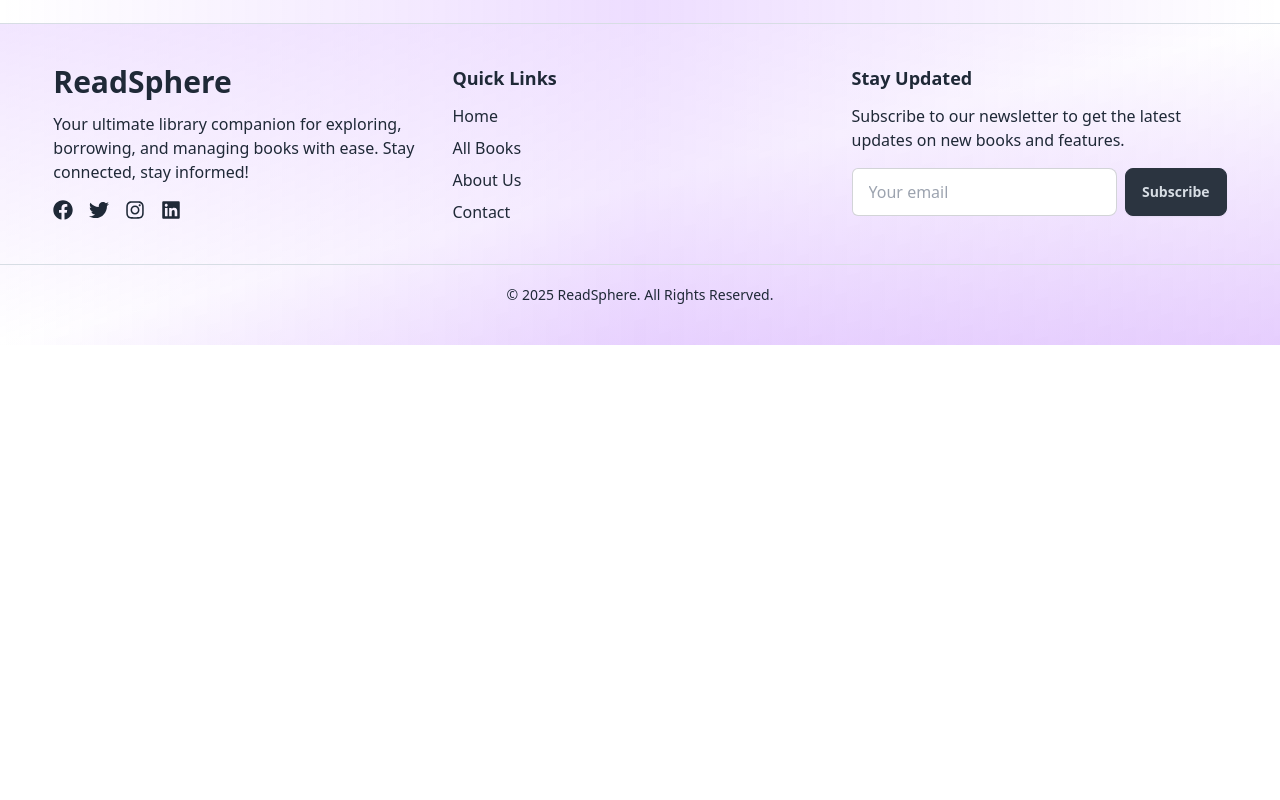
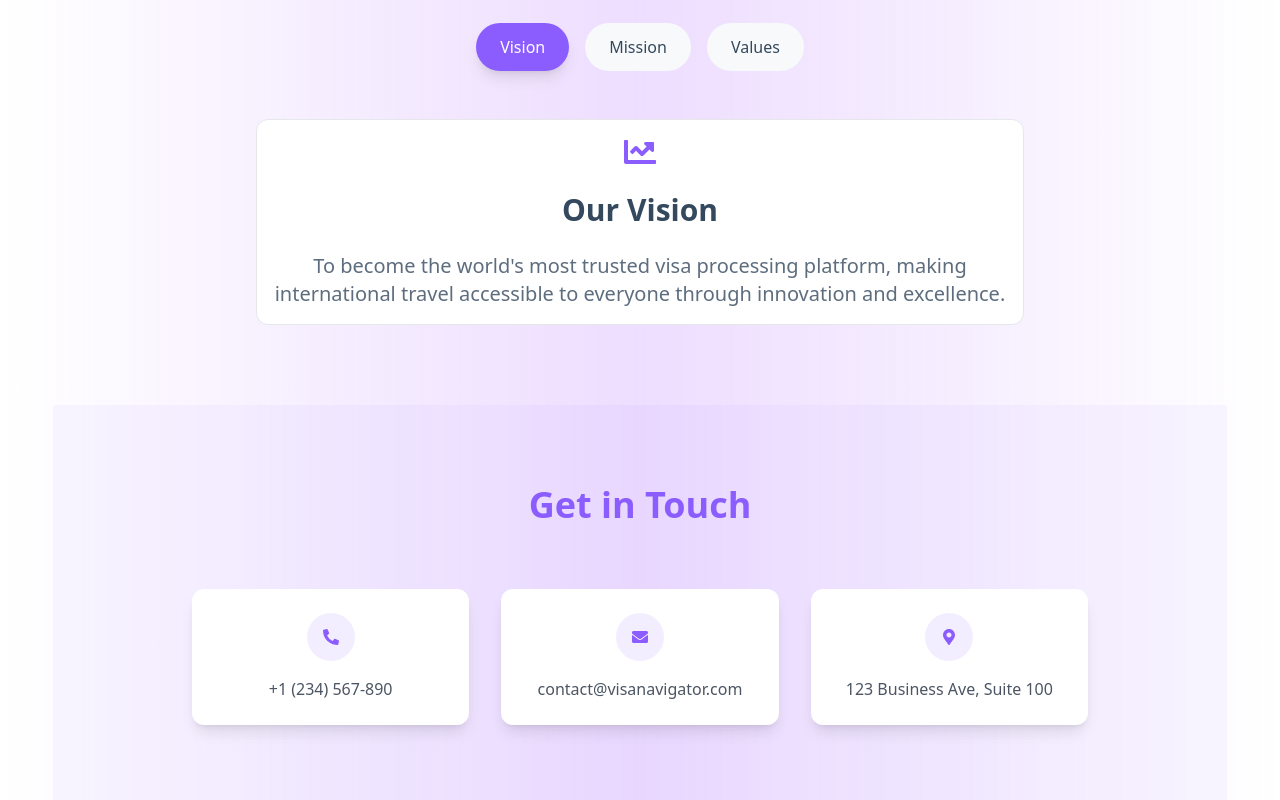
Before and after one commit to abdurrahmanmahmud5981/ReadSphere, a React (Vite) app in the folder client/: page / in a window 1280 px wide. Shown: the part 2660-3460 px from the top of the page. Before the commit the page ends 3005 px from the top, so only its background shows below. Built offline with nearby package versions, Linux system fonts and the light colour scheme; no server answers.

Commit message:
feat: enhance Home page with interactive tabs and contact section

```diff
--- a/client/src/pages/aboutUs/AboutUs.jsx
+++ b/client/src/pages/aboutUs/AboutUs.jsx
@@ -1,18 +1,27 @@
+
 import { motion } from "framer-motion";
 import { Helmet } from "react-helmet";
-import { FaPassport, FaGlobe, FaUserTie } from "react-icons/fa";
+import {
+  FaPassport,
+  FaGlobe,
+
+  FaUserTie,
+
+} from "react-icons/fa";
 
 const AboutUs = () => {
+
+
   const fadeInUp = {
-    initial: { opacity: 0, y: 60 },
+    initial: { opacity: 0, y: 80 },
     animate: { opacity: 1, y: 0 },
-    transition: { duration: 0.6 },
+    transition: { duration: 0.8, ease: "easeOut" },
   };
 
   const staggerContainer = {
     animate: {
       transition: {
-        staggerChildren: 0.2,
+        staggerChildren: 0.3,
       },
     },
   };
@@ -29,117 +38,103 @@ const AboutUs = () => {
       icon: <FaPassport className="w-12 h-12 text-primary" />,
       title: "Expert Visa Processing",
       description:
-        "Streamlined application handling with real-time tracking and professional guidance throughout your journey.",
+        "Streamlined application handling with real-time tracking and professional guidance.",
     },
     {
       icon: <FaGlobe className="w-12 h-12 text-primary" />,
       title: "Global Network",
       description:
-        "Extensive partnerships with embassies and consulates worldwide, ensuring smooth processing across borders.",
+        "Extensive partnerships with embassies and consulates worldwide.",
     },
     {
       icon: <FaUserTie className="w-12 h-12 text-primary" />,
       title: "Dedicated Support",
-      description:
-        "Personal visa consultants available to guide you through requirements and documentation.",
+      description: "Personal visa consultants available 24/7 to guide you.",
     },
   ];
 
   return (
-    <div className="min-h-screen bg-base-100">
+    <div className="min-h-screen ">
       <Helmet>
         <title>
-          About Visa Navigator - Your Trusted Visa Processing Partner
+          About Visa Navigator - Your Premium Visa Processing Partner
         </title>
-        <meta
-          name="description"
-          content="Learn about Visa Navigator's professional visa processing services, global network, and commitment to excellence in international travel documentation."
-        />
       </Helmet>
 
       {/* Hero Section */}
       <motion.div
         initial={{ opacity: 0 }}
         animate={{ opacity: 1 }}
-        className="relative bg-primary/5 py-20"
+        className="relative min-h-[60vh] flex items-center justify-center overflow-hidden bg-gradient-to-r from-primary/5 to-primary/10"
       >
-        <div className="container mx-auto px-4">
+        <div className="container mx-auto px-4 relative z-10">
           <motion.div {...fadeInUp} className="text-center max-w-4xl mx-auto">
-            <h1 className="text-5xl md:text-6xl font-bold mb-6 bg-gradient-to-r from-primary to-primary/70 text-transparent bg-clip-text">
-              Simplifying Global Mobility
+            <h1 className="text-6xl md:text-7xl font-bold mb-6 text-primary">
+              Transforming Visa Processing
             </h1>
-            <p className="text-xl md:text-2xl text-base-content/80 mb-8">
-              Your premiere destination for seamless visa processing and expert
-              travel documentation services.
+            <p className="text-2xl md:text-3xl text-gray-600 mb-8">
+              Where Innovation Meets Excellence in Travel Documentation
             </p>
           </motion.div>
         </div>
       </motion.div>
+
       {/* Statistics Section */}
       <motion.div
         variants={staggerContainer}
         initial="initial"
         animate="animate"
-        className="container mx-auto px-4 py-16"
+        className="container mx-auto px-4 py-20"
       >
         <div className="grid grid-cols-2 md:grid-cols-4 gap-8">
           {statistics.map((stat, index) => (
-            <motion.div key={index} variants={fadeInUp} className="text-center">
-              <h3 className="text-4xl font-bold text-primary mb-2">
+            <motion.div
+              key={index}
+              whileHover={{ scale: 1.05 }}
+              className="text-center p-6 rounded-xl bg-white border border-primary/20 hover:border-primary shadow-lg hover:shadow-xl transition-all duration-300"
+            >
+              <div className="mb-4">
+                <span className="text-2xl font-bold text-primary">
                   {stat.value}
-              </h3>
-              <p className="text-base-content/70">{stat.label}</p>
+                </span>
+              </div>
+              <p className="text-gray-600">{stat.label}</p>
             </motion.div>
           ))}
         </div>
       </motion.div>
-      {/* Mission Statement */}
-      <motion.div
-        initial={{ opacity: 0 }}
-        animate={{ opacity: 1 }}
-        transition={{ duration: 0.8, delay: 0.4 }}
-        className="bg-primary/5 py-20"
-      >
-        <div className="container mx-auto px-4">
-          <div className="max-w-4xl mx-auto text-center">
-            <h2 className="text-3xl md:text-4xl font-bold mb-8">Our Mission</h2>
-            <p className="text-lg md:text-xl text-base-content/80 leading-relaxed">
-              To revolutionize the visa application process through innovative
-              technology and exceptional service. We&apos;re committed to making
-              international travel documentation accessible, efficient, and
-              stress-free for individuals and businesses worldwide.
-            </p>
-          </div>
-        </div>
-      </motion.div>
 
-      {/* Features Section */}
+      {/* Features */}
       <motion.div
         variants={staggerContainer}
         initial="initial"
         animate="animate"
-        className="bg-base-200 py-20"
+        className="container mx-auto px-4 py-20"
       >
-        <div className="container mx-auto px-4">
         <motion.h2
           variants={fadeInUp}
-            className="text-3xl md:text-4xl font-bold text-center mb-16"
+          className="text-4xl font-bold text-center mb-16 text-primary"
         >
-            Why Choose Visa Navigator?
+          Our Services
         </motion.h2>
         <div className="grid grid-cols-1 md:grid-cols-3 gap-12">
           {features.map((feature, index) => (
             <motion.div
               key={index}
-                variants={fadeInUp}
-                className="bg-base-100 rounded-xl p-8 shadow-xl hover:shadow-2xl transition-all duration-300 transform hover:-translate-y-2"
+              whileHover={{ scale: 1.03 }}
+              className={`bg-white rounded-xl p-8 shadow-xl hover:shadow-2xl transition-all duration-300
+                   "border border-primary/20"
+              }`}
             >
-                <div className="mb-6">{feature.icon}</div>
-                <h3 className="text-xl font-bold mb-4">{feature.title}</h3>
-                <p className="text-base-content/70">{feature.description}</p>
+              <motion.div transition={{ duration: 0.5 }} className="mb-6">
+                {feature.icon}
+              </motion.div>
+              <h3 className="text-xl font-bold mb-4 text-primary">
+                {feature.title}
+              </h3>
+              <p className="text-gray-600">{feature.description}</p>
             </motion.div>
           ))}
-          </div>
         </div>
       </motion.div>
     </div>
--- a/client/src/pages/home/Home.jsx
+++ b/client/src/pages/home/Home.jsx
@@ -5,11 +5,21 @@ import Slider from "../../components/Slider";
 import Statistics from "../../components/Statistics";
 import useAuth from "../../hooks/useAuth";
 import LoadingSpinner from "../../components/LoadingSpinner";
-import { FaChartLine, FaClock, FaHandshake } from "react-icons/fa";
-import { motion } from "framer-motion";
-
+import {
+  FaChartLine,
+  FaClock,
+  FaEnvelope,
+  FaHandshake,
+  FaMapMarkerAlt,
+  FaMedal,
+  FaPhoneAlt,
+  FaUsers,
+} from "react-icons/fa";
+import { AnimatePresence, motion } from "framer-motion";
+import { useState } from "react";
 const Home = () => {
   const { loader } = useAuth();
+  const [activeTab, setActiveTab] = useState("vision");
   if (loader) return <LoadingSpinner />;
 
   const values = [
@@ -41,8 +51,30 @@ const Home = () => {
   const fadeInUp = {
     initial: { opacity: 0, y: 60 },
     animate: { opacity: 1, y: 0 },
-    transition: { duration: 0.6 }
+    transition: { duration: 0.6 },
   };
+
+  const tabContent = {
+    vision: {
+      title: "Our Vision",
+      content:
+        "To become the world's most trusted visa processing platform, making international travel accessible to everyone through innovation and excellence.",
+      icon: <FaChartLine className="w-8 h-8 text-primary" />,
+    },
+    mission: {
+      title: "Our Mission",
+      content:
+        "To simplify the visa application process through cutting-edge technology and unparalleled customer service, ensuring a smooth journey for every traveler.",
+      icon: <FaUsers className="w-8 h-8 text-secondary" />,
+    },
+    values: {
+      title: "Our Values",
+      content:
+        "Integrity, Innovation, and Customer-First approach guide every decision we make and service we provide.",
+      icon: <FaMedal className="w-8 h-8 text-success" />,
+    },
+  };
+
   return (
     <>
       <Helmet>
@@ -76,7 +108,11 @@ const Home = () => {
         </motion.h2>
         <div className="grid grid-cols-1 md:grid-cols-3 gap-8">
           {values.map((value, index) => (
-            <motion.div key={index} variants={fadeInUp} className="text-center bg-base-100 p-3 rounded-xl border">
+            <motion.div
+              key={index}
+              variants={fadeInUp}
+              className="text-center bg-base-100 p-3 rounded-xl border"
+            >
               <div className="bg-primary/10 w-16 h-16 rounded-full flex items-center justify-center mx-auto mb-6">
                 {value.icon}
               </div>
@@ -86,6 +122,93 @@ const Home = () => {
           ))}
         </div>
       </motion.div>
+
+      {/* Interactive Tabs */}
+      <motion.div className=" py-20">
+        <div className="container mx-auto px-4">
+          <div className="flex justify-center mb-12">
+            {Object.keys(tabContent).map((tab) => (
+              <button
+                key={tab}
+                onClick={() => setActiveTab(tab)}
+                className={`px-6 py-3 mx-2 rounded-full transition-all duration-300 ${
+                  activeTab === tab
+                    ? "bg-primary text-white shadow-lg"
+                    : "bg-light text-info hover:bg-primary/10"
+                }`}
+              >
+                {tab.charAt(0).toUpperCase() + tab.slice(1)}
+              </button>
+            ))}
+          </div>
+          <AnimatePresence mode="wait">
+            <motion.div
+              key={activeTab}
+              initial={{ opacity: 0, y: 20 }}
+              animate={{ opacity: 1, y: 0 }}
+              exit={{ opacity: 0, y: -20 }}
+              transition={{ duration: 0.3 }}
+              className="max-w-3xl mx-auto text-center flex flex-col justify-center items-center border p-4 rounded-xl bg-white"
+            >
+              <div className="mb-6 ">{tabContent[activeTab].icon}</div>
+              <h2 className="text-3xl font-bold mb-6 text-info">
+                {tabContent[activeTab].title}
+              </h2>
+              <p className="text-xl text-info/80">
+                {tabContent[activeTab].content}
+              </p>
+            </motion.div>
+          </AnimatePresence>
+        </div>
+      </motion.div>
+
+      {/* Contact Section */}
+      <motion.div
+        variants={staggerContainer}
+        initial="initial"
+        animate="animate"
+        className="bg-primary/5 py-20"
+      >
+        <div className="container mx-auto px-4">
+          <motion.h2
+            variants={fadeInUp}
+            className="text-4xl font-bold text-center mb-16 text-primary"
+          >
+            Get in Touch
+          </motion.h2>
+          <div className="grid grid-cols-1 md:grid-cols-3 gap-8 max-w-4xl mx-auto">
+            {[
+              {
+                icon: <FaPhoneAlt />,
+                content: "+1 (234) 567-890",
+                href: "tel:+1234567890",
+              },
+              {
+                icon: <FaEnvelope />,
+                content: "contact@visanavigator.com",
+                href: "mailto:contact@visanavigator.com",
+              },
+              {
+                icon: <FaMapMarkerAlt />,
+                content: "123 Business Ave, Suite 100",
+              },
+            ].map((item, index) => (
+              <motion.a
+                key={index}
+                variants={fadeInUp}
+                whileHover={{ scale: 1.05 }}
+                href={item.href}
+                className="flex flex-col items-center p-6 bg-white rounded-xl shadow-lg hover:shadow-xl transition-all cursor-pointer"
+              >
+                <div className="w-12 h-12 rounded-full bg-primary/10 flex items-center justify-center mb-4">
+                  <span className="text-primary">{item.icon}</span>
+                </div>
+                <span className="text-gray-600">{item.content}</span>
+              </motion.a>
+            ))}
+          </div>
+        </div>
+      </motion.div>
     </>
   );
 };
```
Lines whose indentation alone changed are shown as unchanged.
